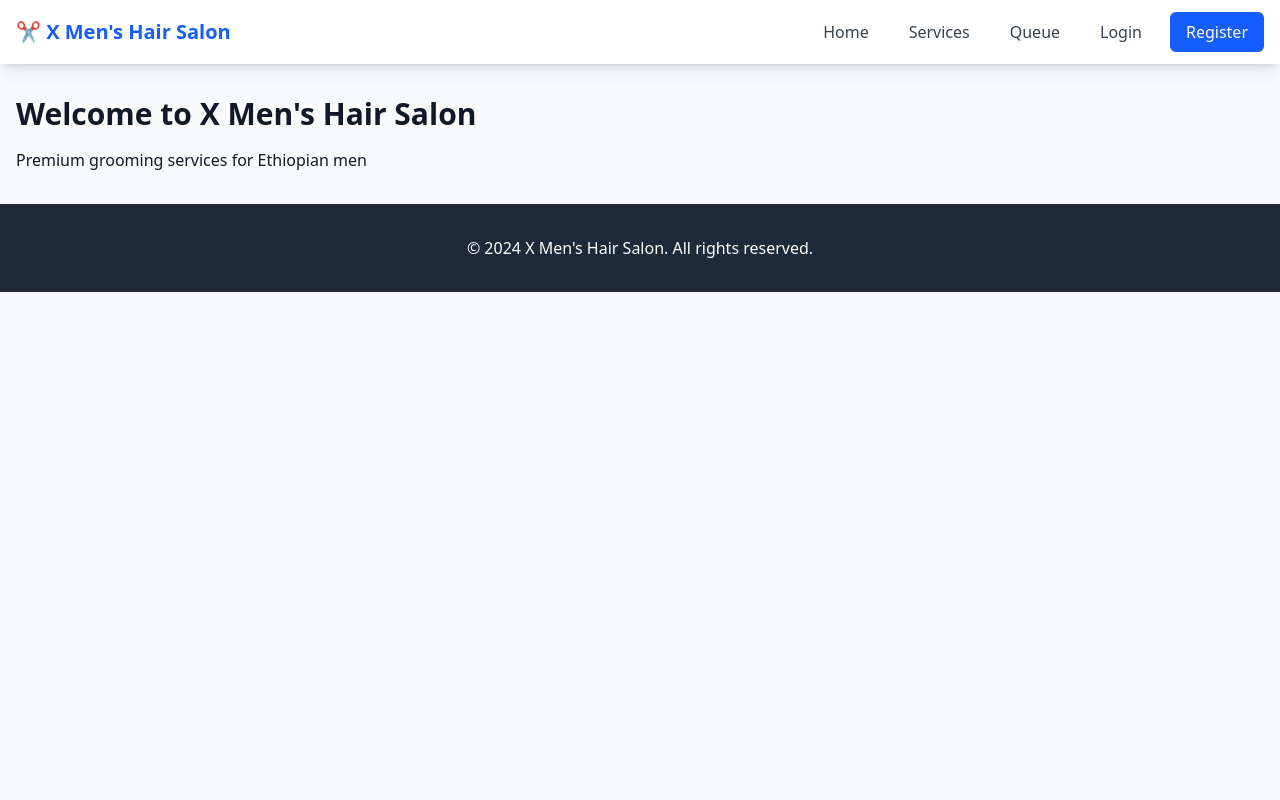
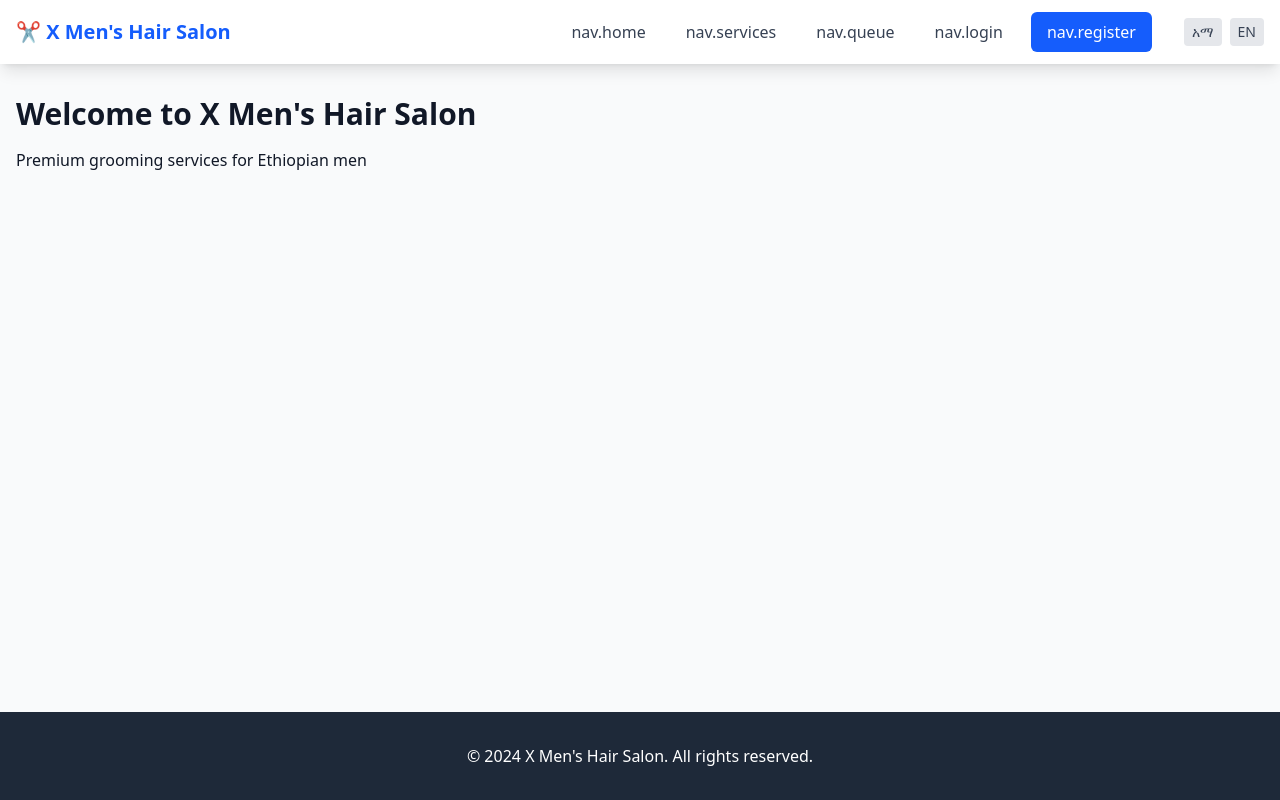
Before and after one commit to biniyamagegnehu/Hair-salon-full-stack-web-app, a React (Vite) app in the folder frontend/: page / in a window 1280 px wide. Built offline with nearby package versions, Linux system fonts and the light colour scheme; no server answers.

Commit message:
update mainlayout ith language switcher

```diff
--- a/frontend/src/layouts/MainLayout.jsx
+++ b/frontend/src/layouts/MainLayout.jsx
@@ -1,11 +1,14 @@
 import React, { useEffect } from 'react';
 import { Outlet, Link, useNavigate } from 'react-router-dom';
 import { useDispatch, useSelector } from 'react-redux';
+import { useTranslation } from 'react-i18next';
 import { getCurrentUser, logout } from '../store/slices/authSlice';
+import LanguageSwitcher from '../components/common/LanguageSwitcher';
 
 const MainLayout = () => {
   const dispatch = useDispatch();
   const navigate = useNavigate();
+  const { t } = useTranslation();
   const { isAuthenticated, user } = useSelector((state) => state.auth);
 
   useEffect(() => {
@@ -18,7 +21,7 @@ const MainLayout = () => {
   };
 
   return (
-    <div className="min-h-screen bg-gray-50">
+    <div className="min-h-screen bg-gray-50 flex flex-col">
       {/* Navigation */}
       <nav className="bg-white shadow-lg">
         <div className="container mx-auto px-4">
@@ -29,59 +32,62 @@ const MainLayout = () => {
 
             <div className="flex items-center space-x-4">
               <Link to="/" className="text-gray-700 hover:text-blue-600 px-3 py-2 rounded-md">
-                Home
+                {t('nav.home')}
               </Link>
               <Link to="/services" className="text-gray-700 hover:text-blue-600 px-3 py-2 rounded-md">
-                Services
+                {t('nav.services')}
               </Link>
               <Link to="/queue" className="text-gray-700 hover:text-blue-600 px-3 py-2 rounded-md">
-                Queue
+                {t('nav.queue')}
               </Link>
 
               {isAuthenticated ? (
                 <>
                   <Link to="/booking" className="text-gray-700 hover:text-blue-600 px-3 py-2 rounded-md">
-                    Book
+                    {t('nav.booking')}
                   </Link>
                   <Link to="/profile" className="text-gray-700 hover:text-blue-600 px-3 py-2 rounded-md">
-                    Profile
+                    {t('nav.profile')}
                   </Link>
                   {user?.role === 'ADMIN' && (
                     <Link to="/admin" className="text-gray-700 hover:text-blue-600 px-3 py-2 rounded-md">
-                      Admin
+                      {t('nav.admin')}
                     </Link>
                   )}
                   <button
                     onClick={handleLogout}
                     className="bg-red-500 text-white px-4 py-2 rounded-md hover:bg-red-600"
                   >
-                    Logout
+                    {t('nav.logout')}
                   </button>
                 </>
               ) : (
                 <>
                   <Link to="/login" className="text-gray-700 hover:text-blue-600 px-3 py-2 rounded-md">
-                    Login
+                    {t('nav.login')}
                   </Link>
                   <Link to="/register" className="bg-blue-600 text-white px-4 py-2 rounded-md hover:bg-blue-700">
-                    Register
+                    {t('nav.register')}
                   </Link>
                 </>
               )}
+
+              {/* Language Switcher */}
+              <LanguageSwitcher />
             </div>
           </div>
         </div>
       </nav>
 
       {/* Main Content */}
-      <main className="container mx-auto px-4 py-8">
+      <main className="flex-grow container mx-auto px-4 py-8">
         <Outlet />
       </main>
 
       {/* Footer */}
-      <footer className="bg-gray-800 text-white py-8 mt-auto">
+      <footer className="bg-gray-800 text-white py-8">
         <div className="container mx-auto px-4 text-center">
-          <p>&copy; 2024 X Men's Hair Salon. All rights reserved.</p>
+          <p>&copy; 2024 X Men's Hair Salon. {t('common.allRightsReserved', 'All rights reserved.')}</p>
         </div>
       </footer>
     </div>
```
